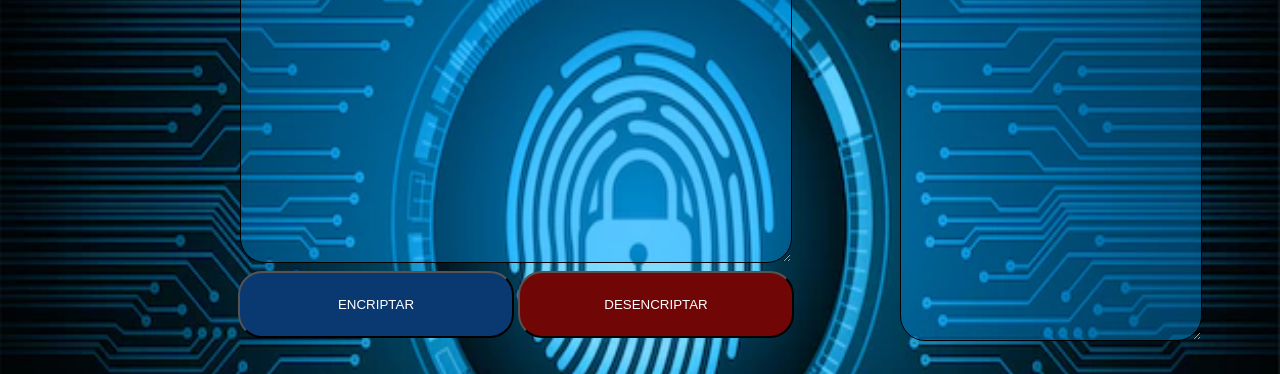
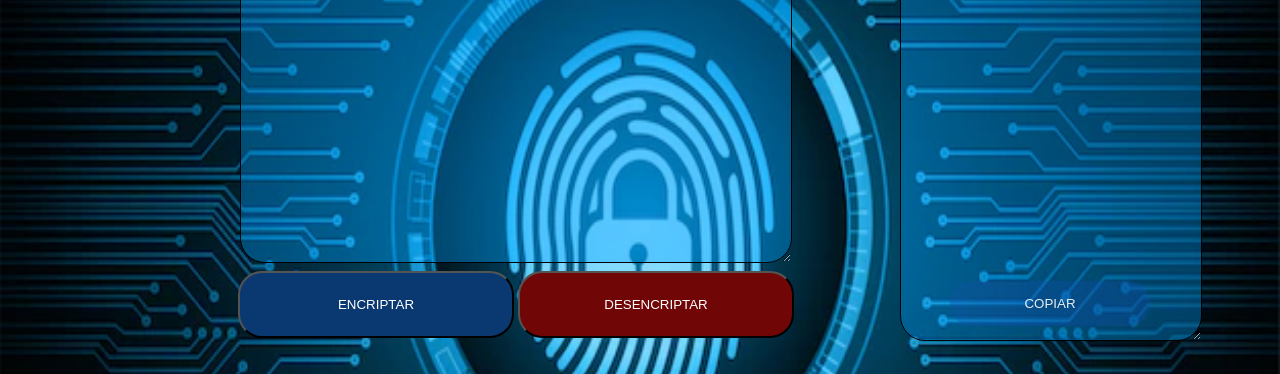
Before and after one commit to gastonmorsetto/Encriptador-Desencriptador-Oracle-One, a plain HTML site: page index.html in a window 1280 px wide. Shown: the part 179-553 px from the top of the page. Drawn offline with Linux system fonts and the light colour scheme.

Commit message:
Agregado de botón copiar HTML y CSS

```diff
--- a/index.html
+++ b/index.html
@@ -34,6 +34,8 @@
 
             <textarea id="respuesta" cols="50" rows="30" class="texto-respuesta"></textarea>
 
+            <button id="bto-copiar" class="copiar">COPIAR</button>
+
         </main>
 
         <footer>
--- a/js/copiarTexto.js
+++ b/js/copiarTexto.js
@@ -1,10 +1,9 @@
 //Tomo valor texto resultante segundo TextArea
-var textoEncriptado = document.querySelector("#respuesta");
+var copyText= document.querySelector("#respuesta");
 
 function copiarTexto(){
-    var copyText = document.querySelector("#respuesta");
     copyText.select();
     document.execCommand("copy");
 }
 
-document.querySelector("#copiarTexto").addEventListener("click", copy);
+document.querySelector("#bto-copiar").addEventListener("click", copiarTexto);
--- a/styles/style.css
+++ b/styles/style.css
@@ -128,6 +128,39 @@ body{
     color: #ffffff;
 }
 
+/* Button Copiar */
+.copiar{
+    box-sizing: border-box;
+    border: none;
+
+    padding: 12px;
+    gap: 8px;
+
+    width: 200px;
+    height: 45px;
+
+    background: #1350ad5d;
+    border-radius: 24px;
+    opacity: 90%;
+
+    flex: none;
+    order: 1;
+    flex-grow: 0;
+
+    color: #ffffff;
+    transition: 1s all;
+    cursor: pointer;
+
+    position: absolute;
+    margin-top: 460px;
+    margin-left: 950px;
+}
+
+/* Effect Button Copiar */
+.copiar:hover{
+    background: #092a5b5d;
+}
+
 /* Footer */
 footer{
     position: absolute;
```
